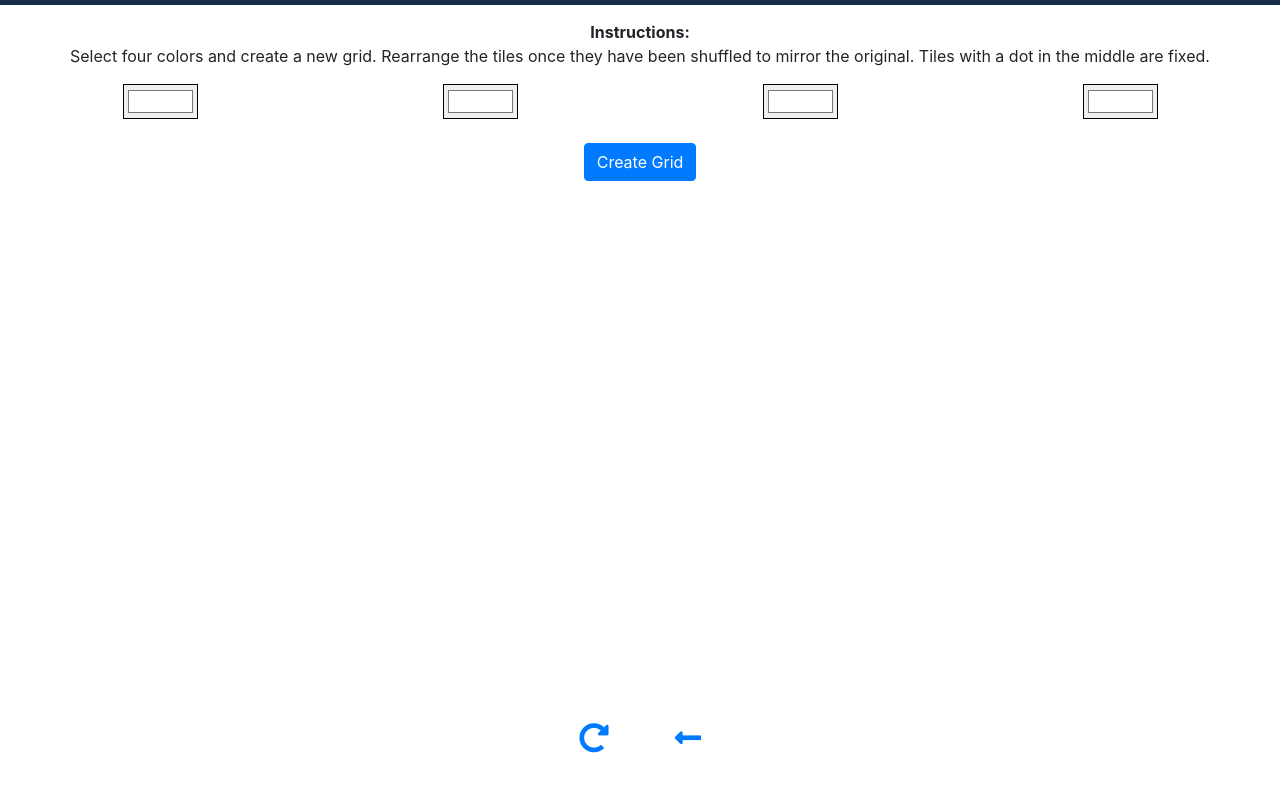
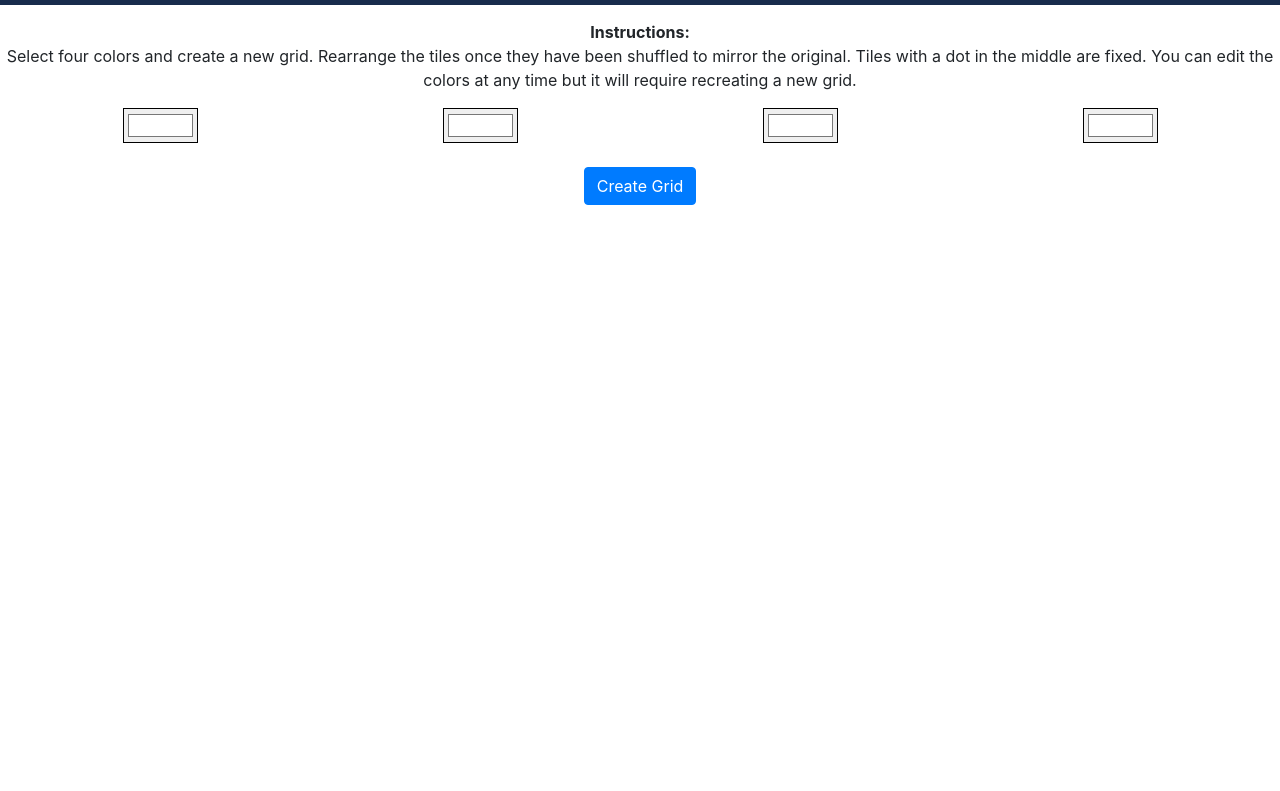
Before and after one commit to nsemmler/Q1-Project, a website: page index.html in a window 1280 px wide. Shown: the part 71-862 px from the top of the page. Drawn offline with nearby package versions, Linux system fonts and the light colour scheme.

Commit message:
Updated instructions; removed buttons underneath grid for now

```diff
--- a/index.html
+++ b/index.html
@@ -23,6 +23,7 @@
         <br>
         Select four colors and create a new grid.  Rearrange the tiles once they have been shuffled to mirror the original.
         Tiles with a dot in the middle are fixed.
+        You can edit the colors at any time but it will require recreating a new grid.
       </p>
 
       <div class="colortoolcontainer">
@@ -44,9 +45,10 @@
         <!--  -->
       </div>
       <div class="grid-tools">
+        <!-- <button type="button" class="btn btn-primary mirror">Mirror</button> -->
         <!-- Add hover options to display what the button does -->
-        <button type="button" title="Reshuffle grid" class="btn btn-link restart"><i class="fas fa-redo-alt"></i></button>
-        <button type="button" title="Back to colors" class="btn btn-link back"><i class="fas fa-long-arrow-alt-left"></i></button>
+        <!-- <button type="button" title="Reshuffle grid" class="btn btn-link restart"><i class="fas fa-redo-alt"></i></button>
+        <button type="button" title="Back to colors" class="btn btn-link back"><i class="fas fa-long-arrow-alt-left"></i></button> -->
       </div>
     </div>
 
```
